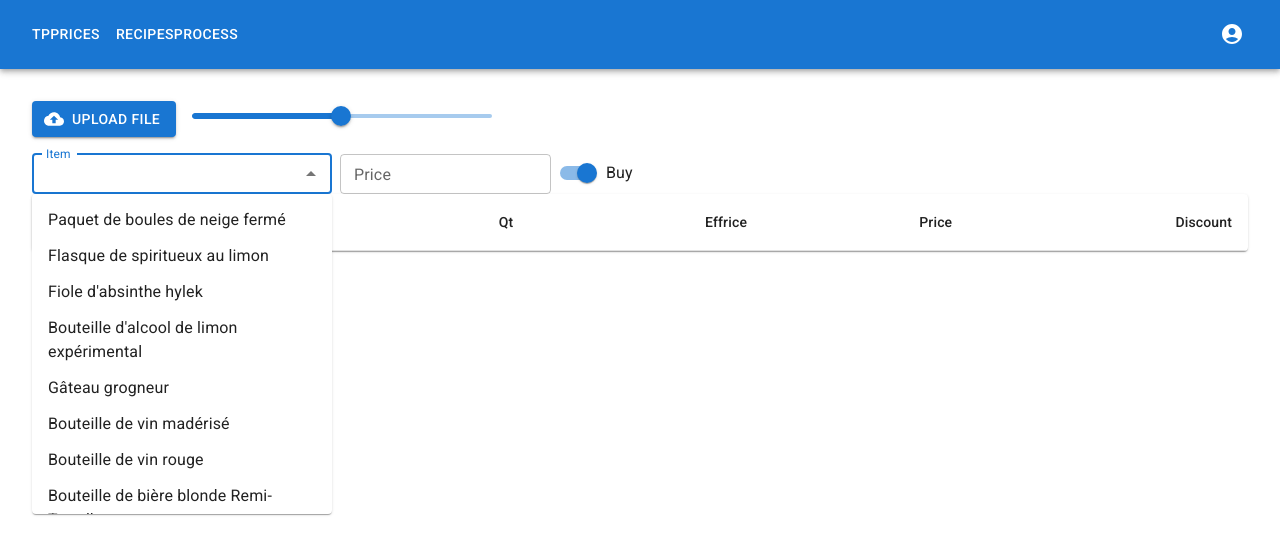
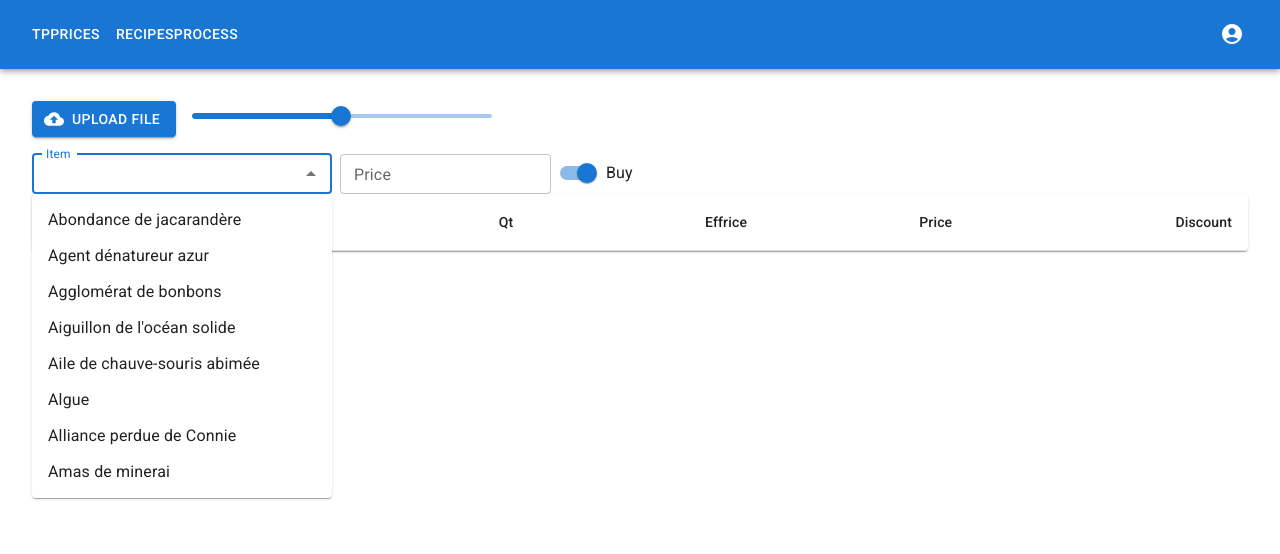
Before and after one commit to arwandar/gw2TpPrice, a React (Vite) app: page / in a window 1280 px wide. Both pictures are taken after a click on the element "Item". Shown: the top 554 px of the page. Built offline with nearby package versions, Linux system fonts and the light colour scheme.

Commit message:
refacto quickprice to use a virtualized list

```diff
--- a/package.json
+++ b/package.json
@@ -15,10 +15,12 @@
     "@emotion/styled": "^11.11.0",
     "@mui/icons-material": "^5.15.4",
     "@mui/material": "^5.15.4",
+    "@types/react-window": "^1.8.8",
     "date-fns": "^3.2.0",
     "express": "^4.18.2",
     "react": "^18.2.0",
     "react-dom": "^18.2.0",
+    "react-window": "^1.8.10",
     "tsx": "^4.3.0",
     "vite-express": "*"
   },
--- a/src/client/components/QuickPrice.tsx
+++ b/src/client/components/QuickPrice.tsx
@@ -2,13 +2,115 @@ import {
   Autocomplete,
   FormControlLabel,
   Grid,
+  ListSubheader,
+  Popper,
   Switch,
   TextField,
+  Typography,
+  useMediaQuery,
 } from "@mui/material";
+import { ListChildComponentProps, VariableSizeList } from "react-window";
+import {
+  createContext,
+  forwardRef,
+  useContext,
+  useEffect,
+  useMemo,
+  useRef,
+  useState,
+} from "react";
 import { getOptions, priceToString } from "../utils/utils";
-import { useEffect, useMemo, useState } from "react";
+import { styled, useTheme } from "@mui/material/styles";
 
+import { autocompleteClasses } from "@mui/material/Autocomplete";
 import { getPriceByLabel } from "../utils/gw2TpApi";
+
+const LISTBOX_PADDING = 8; // px
+
+function renderRow(props: ListChildComponentProps) {
+  const { data, index, style } = props;
+  const dataSet = data[index];
+  const inlineStyle = {
+    ...style,
+    top: (style.top as number) + LISTBOX_PADDING,
+  };
+
+  return (
+    <Typography component="li" {...dataSet[0]} noWrap style={inlineStyle}>
+      {dataSet[1]}
+    </Typography>
+  );
+}
+
+function useResetCache(data: any) {
+  const ref = useRef<VariableSizeList>(null);
+  useEffect(() => {
+    if (ref.current != null) {
+      ref.current.resetAfterIndex(0, true);
+    }
+  }, [data]);
+  return ref;
+}
+
+const OuterElementContext = createContext({});
+
+const OuterElementType = forwardRef<HTMLDivElement>((props, ref) => {
+  const outerProps = useContext(OuterElementContext);
+  return <div ref={ref} {...props} {...outerProps} />;
+});
+
+// Adapter for react-window
+const ListboxComponent = forwardRef<
+  HTMLDivElement,
+  React.HTMLAttributes<HTMLElement>
+>(function ListboxComponent(props, ref) {
+  const { children, ...other } = props;
+  const itemData: React.ReactElement[] = [];
+  (children as React.ReactElement[]).forEach(
+    (item: React.ReactElement & { children?: React.ReactElement[] }) => {
+      itemData.push(item);
+      itemData.push(...(item.children || []));
+    }
+  );
+
+  const theme = useTheme();
+  const smUp = useMediaQuery(theme.breakpoints.up("sm"), {
+    noSsr: true,
+  });
+  const itemCount = itemData.length;
+  const itemSize = smUp ? 36 : 48;
+
+  const getChildSize = (child: React.ReactElement) => itemSize;
+
+  const getHeight = () => {
+    if (itemCount > 8) {
+      return 8 * itemSize;
+    }
+    return itemData.map(getChildSize).reduce((a, b) => a + b, 0);
+  };
+
+  const gridRef = useResetCache(itemCount);
+
+  return (
+    <div ref={ref}>
+      <OuterElementContext.Provider value={other}>
+        <VariableSizeList
+          itemData={itemData}
+          height={getHeight() + 2 * LISTBOX_PADDING}
+          width="100%"
+          ref={gridRef}
+          outerElementType={OuterElementType}
+          innerElementType="ul"
+          itemSize={(index) => getChildSize(itemData[index])}
+          overscanCount={5}
+          itemCount={itemCount}
+        >
+          {renderRow}
+        </VariableSizeList>
+      </OuterElementContext.Provider>
+    </div>
+  );
+});
 
 const QuickPrice = () => {
   const [input, setInput] = useState<string>("");
@@ -17,8 +119,9 @@ const QuickPrice = () => {
 
   useEffect(() => {
     (async () => {
+      if (!input) setSelectedPrice(undefined);
       const price = await getPriceByLabel(input, isSelling);
-      if (price) setSelectedPrice(price);
+      setSelectedPrice(price);
     })();
   }, [input, isSelling]);
 
@@ -26,19 +129,39 @@ const QuickPrice = () => {
     setInput(e.target.value);
   };
 
-  const options = useMemo(() => getOptions(), []);
+  const options = useMemo(
+    () =>
+      getOptions().sort((a: string, b: string) =>
+        a.toUpperCase().localeCompare(b.toUpperCase())
+      ),
+    []
+  );
+
+  const StyledPopper = styled(Popper)({
+    [`& .${autocompleteClasses.listbox}`]: {
+      boxSizing: "border-box",
+      "& ul": {
+        padding: 0,
+        margin: 0,
+      },
+    },
+  });
 
   return (
     <Grid item container spacing={1}>
       <Grid item>
         <Autocomplete
-          disablePortal
-          id="combo-box-demo"
+          disableListWrap
+          PopperComponent={StyledPopper}
+          ListboxComponent={ListboxComponent}
           onSelect={handleSelectItem}
           options={options}
           sx={{ width: 300 }}
           size="small"
           renderInput={(params) => <TextField {...params} label="Item" />}
+          renderOption={(props, option, state) =>
+            [props, option, state.index] as React.ReactNode
+          }
         />
       </Grid>
       <Grid item>
```
Also changed, not shown: 1 other file (tests, documents, lock files or other folders).
